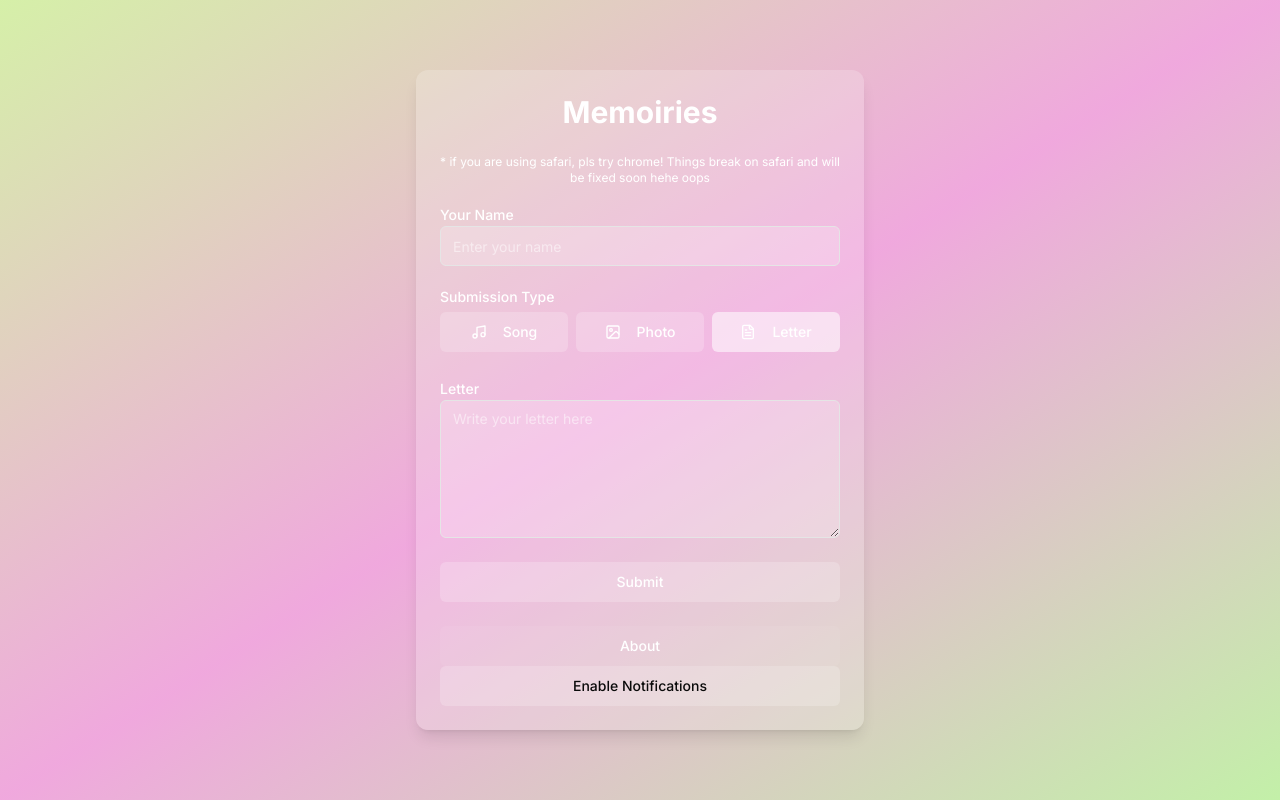
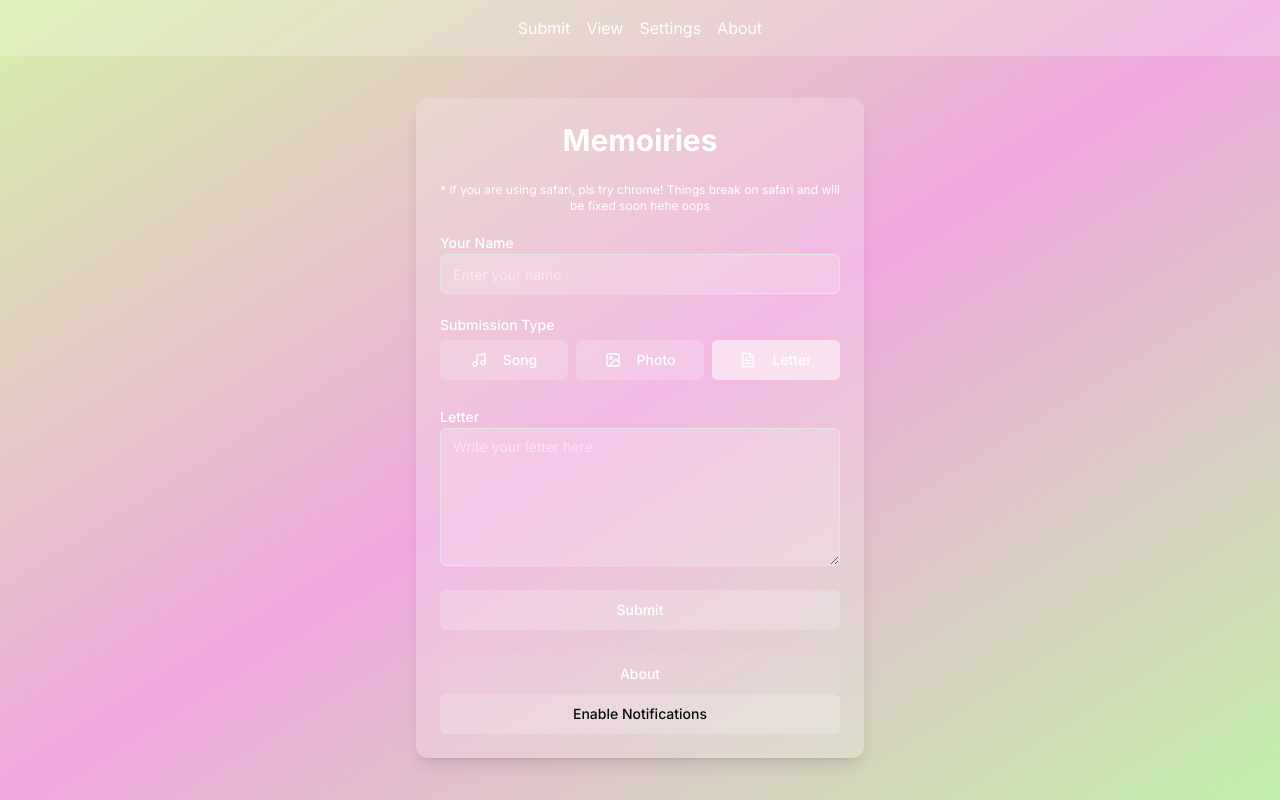
Before and after one commit to HimanshuRanka/memoiries, a Next.js app: page / in a window 1280 px wide. Built offline with nearby package versions, Linux system fonts and the light colour scheme; no server answers; what web-push would draw is missing.

Commit message:
Added nav bar

```diff
--- a/app/layout.tsx
+++ b/app/layout.tsx
@@ -23,30 +23,30 @@ export default function RootLayout({
       <body className={inter.className}>
         <RandomBackground />
         <div className="relative min-h-screen flex flex-col">
-          {/*<nav className="bg-white bg-opacity-20 p-4">*/}
-          {/*  <ul className="flex justify-center space-x-4">*/}
-          {/*    <li>*/}
-          {/*      <Link href="/" className="text-white hover:underline">*/}
-          {/*        Submit*/}
-          {/*      </Link>*/}
-          {/*    </li>*/}
-          {/*    <li>*/}
-          {/*      <Link href="/view" className="text-white hover:underline">*/}
-          {/*        View*/}
-          {/*      </Link>*/}
-          {/*    </li>*/}
-          {/*    <li>*/}
-          {/*      <Link href="/settings" className="text-white hover:underline">*/}
-          {/*        Settings*/}
-          {/*      </Link>*/}
-          {/*    </li>*/}
-          {/*    <li>*/}
-          {/*      <Link href="/about" className="text-white hover:underline">*/}
-          {/*        About*/}
-          {/*      </Link>*/}
-          {/*    </li>*/}
-          {/*  </ul>*/}
-          {/*</nav>*/}
+          <nav className="bg-white bg-opacity-20 p-4">
+            <ul className="flex justify-center space-x-4">
+              <li>
+                <Link href="/" className="text-white hover:underline">
+                  Submit
+                </Link>
+              </li>
+              <li>
+                <Link href="/view" className="text-white hover:underline">
+                  View
+                </Link>
+              </li>
+              <li>
+                <Link href="/settings" className="text-white hover:underline">
+                  Settings
+                </Link>
+              </li>
+              <li>
+                <Link href="/about" className="text-white hover:underline">
+                  About
+                </Link>
+              </li>
+            </ul>
+          </nav>
 
           <main className="flex-grow flex items-center justify-center p-4">
             {children}
```
